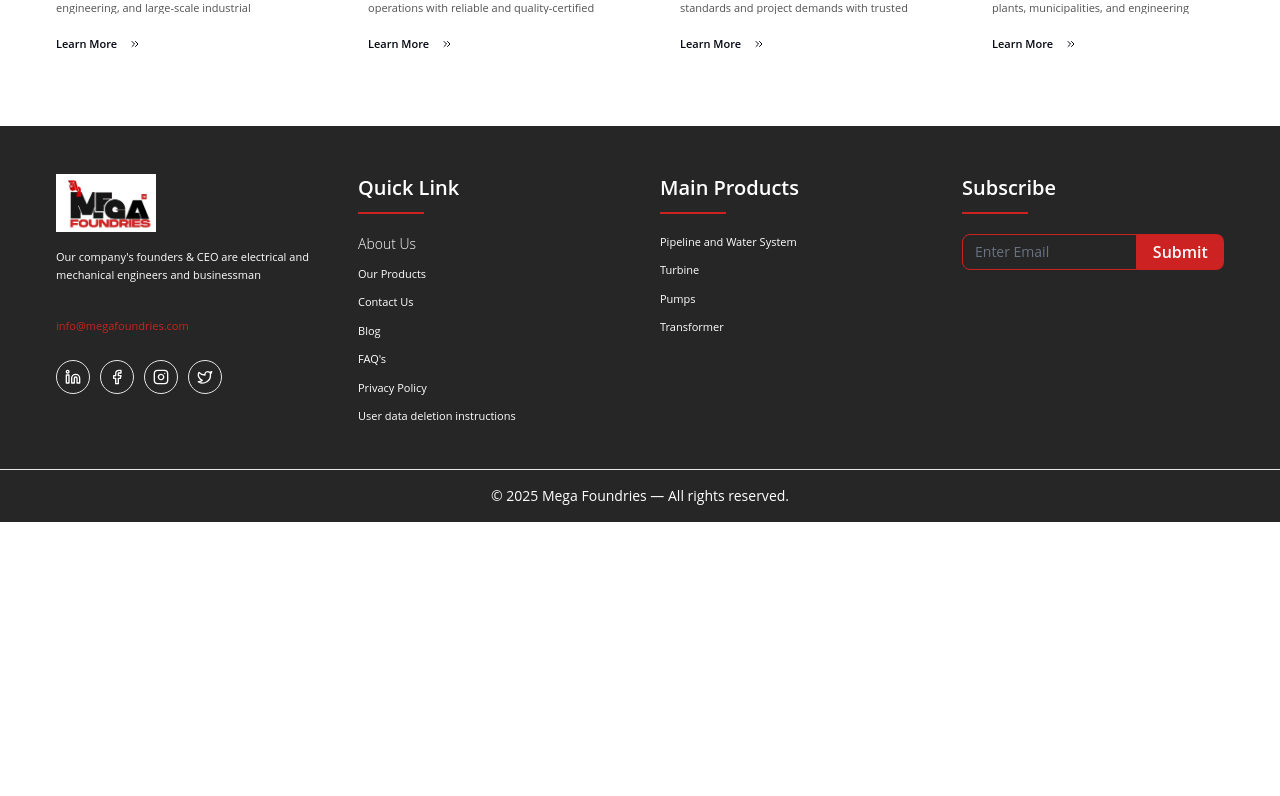
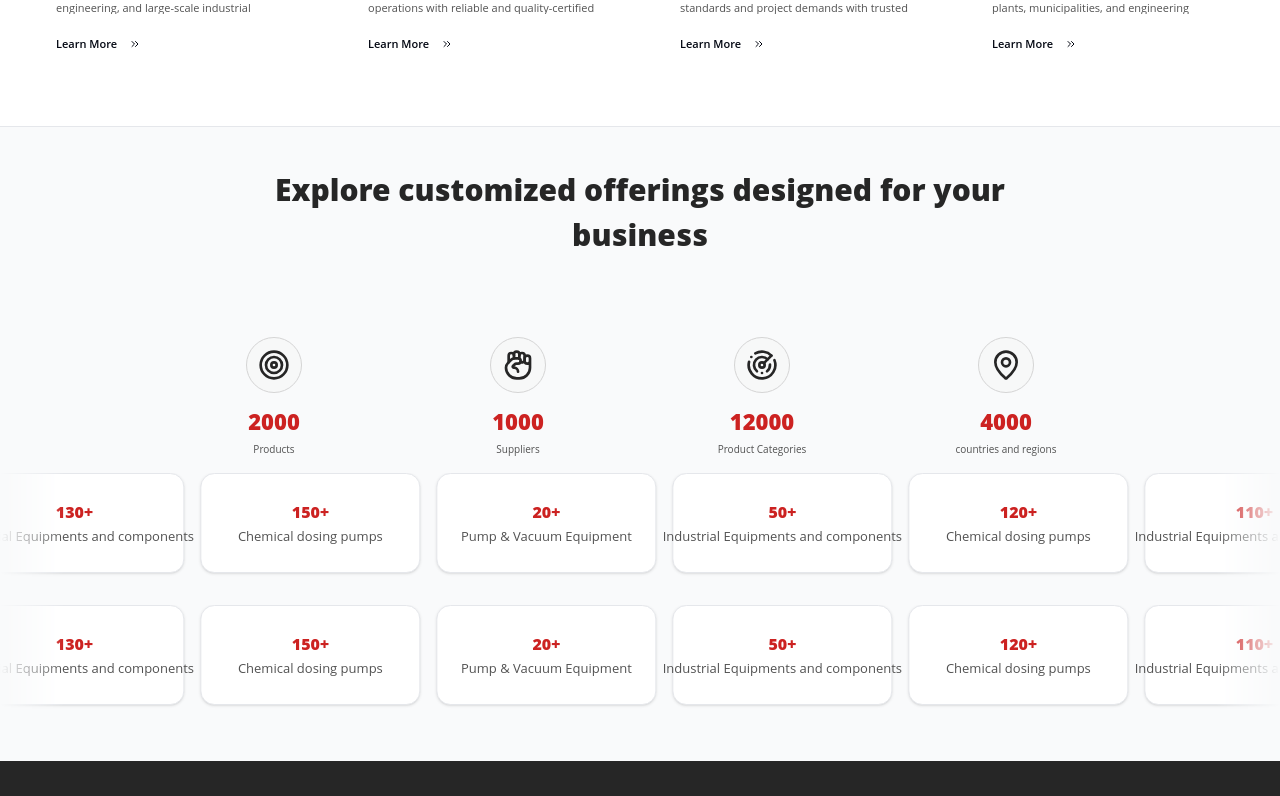
Before and after one commit to DJRATAN/mega-foundries, a Next.js app: page / in a window 1280 px wide. Shown: the part 924-1720 px from the top of the page. Before the commit the page ends 1446 px from the top, so only its background shows below. Built offline with nearby package versions, Linux system fonts and the light colour scheme.

Commit message:
coursal added

```diff
--- /dev/null
+++ b/src/app/components/productCarousel.tsx
@@ -0,0 +1,167 @@
+'use client';
+
+import { HandFist, MapPinIcon, Radar, Target } from 'lucide-react';
+import React from 'react'
+interface ProductItemCardProps {
+    count: string;
+    label: string;
+}
+interface ScrollRowProps {
+    data: ProductItemCardProps[];
+    duration: number;
+}
+const MetricSection = () => {
+    const metrics = [
+        { icon: Target, value: "2000", label: "Products" },
+        { icon: HandFist, value: "1000", label: "Suppliers" },
+        { icon: Radar, value: "12000", label: "Product Categories" },
+        { icon: MapPinIcon, value: "4000", label: "countries and regions" },
+    ];
+
+    return (
+        <section className="bg-gray-50 max-w-5xl mx-auto">
+            <div className="container mx-auto px-4 sm:px-6 lg:px-8">
+                <h2 className="text-[30px]   font-extrabold text-neutral-800 text-center mb-16 max-w-3xl mx-auto">
+                    Explore customized offerings designed for your business
+                </h2>
+
+                {/* Metrics Grid */}
+                <div className="grid grid-cols-2 gap-8 md:grid-cols-4 md:gap-4">
+                    {metrics.map((metric, index) => (
+                        <div key={index} className="flex flex-col items-center p-4">
+                            <div className="relative p-3 rounded-full bg-neutral-100/50 mb-3">
+                                {/* The icon in the image uses a black container/base */}
+                                <metric.icon className="w-8 h-8 text-neutral-800" />
+                                {/* Simulated border matching the source image aesthetic */}
+                                <div className="absolute inset-0 border border-neutral-300 rounded-full"></div>
+                            </div>
+
+                            <div className="text-[22px] font-extrabold text-[#cc2221] mb-1">{metric.value}</div>
+                            <p className="text-[10px] text-neutral-600 text-center">{metric.label}</p>
+                        </div>
+                    ))}
+                </div>
+            </div>
+        </section>
+    );
+};
+
+// --- PRODUCT CAROUSEL COMPONENTS (Updated for Auto-Scrolling and Mask) ---
+
+const ProductItemCard = ({ count, label }: ProductItemCardProps) => (
+    <div
+        className={`
+            shrink-0 border border-gray-200 rounded-xl p-4 transition-shadow duration-300 hover:shadow-lg bg-white
+            w-[220px] h-[100px] flex flex-col justify-center items-center shadow-sm   cursor-pointer
+        `}
+    >
+        <p className={`font-extrabold text-[#cc2221] text-[16px] mb-1`}>{count}</p>
+        <p className={`text-center text-neutral-600 text-[13px] leading-tight`}>{label}</p>
+    </div>
+);
+
+const ProductCarousel = () => {
+    const productData = [
+        { count: "200+", label: "Water Management & Big Power Supply" },
+        { count: "130+", label: "Industrial Equipments and components" },
+        { count: "150+", label: "Chemical dosing pumps" },
+        { count: "20+", label: "Pump & Vacuum Equipment" },
+        { count: "50+", label: "Industrial Equipments and components" },
+        { count: "120+", label: "Chemical dosing pumps" },
+        { count: "110+", label: "Industrial Equipments and components" },
+        { count: "180+", label: "Chemical dosing pumps" },
+        { count: "150+", label: "Water Management & Big Power Supply" },
+        { count: "600", label: "Industrial Equipments and components" },
+        { count: "10K", label: "Chemical dosing pumps" },
+        { count: "20+", label: "Pump & Vacuum Equipment" },
+    ];
+
+    // Create an array that is duplicated so the scrolling is seamless (Infinite Marquee)
+    const scrollingData = [...productData, ...productData];
+
+    // The width of one card + margin (220px + 16px (space-x-4)) = 236px
+    // Total items: 12. Total width (for animation keyframes): 12 * 236px = 2832px
+    const cardWidth = 236; // 220px card width + 16px margin (w-[220px] + space-x-4)
+    const totalItems = productData.length;
+    const scrollDistance = totalItems * cardWidth; // 12 * 236 = 2832px
+
+    const ScrollRow = ({ data, duration }: ScrollRowProps) => (
+        // The container uses the custom 'marquee' animation
+        <div
+            className="flex space-x-4 pb-4 px-1 whitespace-nowrap"
+            style={{
+                animation: `marquee ${duration}s linear infinite`
+            }}
+        >
+            {data.map((item, index) => (
+                // Important: Use key composed of label and index since the data is duplicated
+                <ProductItemCard
+                    key={`${item.label}-${index}`}
+                    count={item.count}
+                    label={item.label}
+                />
+            ))}
+        </div>
+    );
+
+    return (
+        <section className="py-10 bg-gray-50 border-t border-gray-200">
+            <MetricSection />
+            <div className="space-y-4">
+                {/* Carousel container with overflow-hidden and the mask */}
+                <div
+                    className="relative flex overflow-x-hidden"
+                    style={{
+                        // Apply the linear gradient mask for the fade effect
+                        maskImage: `linear-gradient(to right,
+                            rgba(0,0,0,0) 20%,
+                            rgba(0,0,0,1) 55%,
+                            rgba(0,0,0,1) 95%,
+                            rgba(0,0,0,0) 100%)`,
+                        WebkitMaskImage: `linear-gradient(to right,
+                            rgba(0,0,0,0) 0%,
+                            rgba(0,0,0,1) 5%,
+                            rgba(0,0,0,1) 95%,
+                            rgba(0,0,0,0) 100%)`,
+                    }}
+                >
+                    {/* First Row: Auto Scrolling (Using the first half of the duplicated data) */}
+                    <ScrollRow data={scrollingData.slice(0, totalItems)} duration={60} />
+                    {/* Duplicate the row outside the first to ensure seamless loop */}
+                    <ScrollRow data={scrollingData.slice(0, totalItems)} duration={60} />
+                </div>
+
+                {/* Second Row: Auto Scrolling (Using the second half of the duplicated data) - Slightly offset speed for visual interest */}
+                <div
+                    className="relative flex overflow-x-hidden"
+                    style={{
+                        // Apply the linear gradient mask for the fade effect
+                        maskImage: `linear-gradient(to right,
+                            rgba(0,0,0,0) 0%,
+                            rgba(0,0,0,1) 5%,
+                            rgba(0,0,0,1) 95%,
+                            rgba(0,0,0,0) 100%)`,
+                        WebkitMaskImage: `linear-gradient(to right,
+                            rgba(0,0,0,0) 0%,
+                            rgba(0,0,0,1) 5%,
+                            rgba(0,0,0,1) 95%,
+                            rgba(0,0,0,0) 100%)`,
+                    }}
+                >
+                    {/* We can use the same data source but it runs in a separate row */}
+                    <ScrollRow data={scrollingData.slice(totalItems)} duration={60} />
+                    <ScrollRow data={scrollingData.slice(totalItems)} duration={60} />
+                </div>
+            </div>
+
+            <style jsx global>{`
+                /* Define the CSS keyframes for the continuous horizontal scroll */
+                @keyframes marquee {
+                    0% { transform: translateX(0); }
+                    100% { transform: translateX(-${scrollDistance}px); } /* Translate by the full width of the original data set */
+                }
+            `}</style>
+        </section>
+    );
+};
+export default ProductCarousel
--- a/src/app/layout.tsx
+++ b/src/app/layout.tsx
@@ -4,7 +4,6 @@ import "./globals.css";
 import TopNavbar from "./components/top-navbar";
 import Footer from "./components/footer";
 import Navbar from "./components/navbar";
-import Head from "next/head";
 
 const geistSans = Geist({
   variable: "--font-geist-sans",
--- a/src/app/page.tsx
+++ b/src/app/page.tsx
@@ -1,12 +1,14 @@
 import Image from "next/image";
 import HeroSection from "./components/hero";
 import BusinessSolutions from "./components/busineesSolution";
+import ProductCarousel from "./components/productCarousel";
 
 export default function Home() {
   return (
     <div>
       <HeroSection />
       <BusinessSolutions />
+      <ProductCarousel />
     </div>
   );
 }
```
